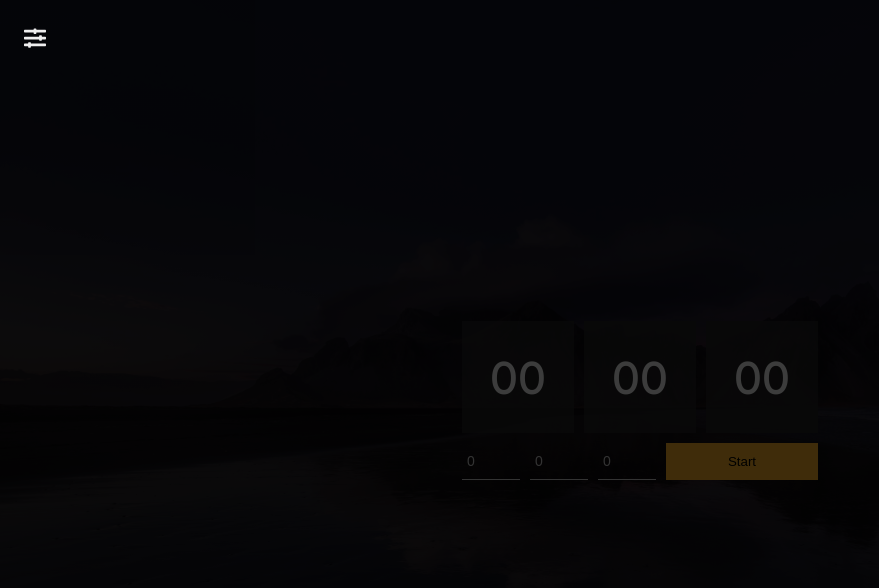
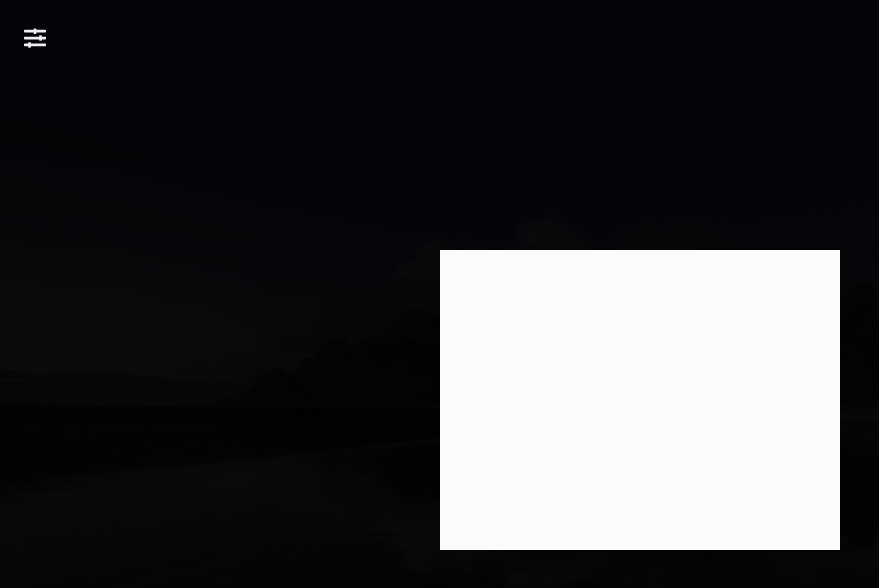
Before and after one commit to krptstc/js-timer, a website: page index.html in a window 1280 px wide. Both pictures are taken after a click on the element 35 px from the left and 38 px from the top of the page. Shown: the whole page, without its empty margins (0-879 px from the left). Drawn offline with Linux system fonts and the light colour scheme.

Commit message:
Adding settings box

```diff
--- a/index.html
+++ b/index.html
@@ -15,7 +15,9 @@
     <div class="settings-icon">
       <i class="fas fa-sliders-h icon"></i>
     </div>
-    <div class="dark-overlay"></div>
+    <div class="dark-overlay">
+      <div class="settings-box"></div>
+    </div>
     <section class="main-section">
       <div class="timer">
         <div class="timer-time">
--- a/style.css
+++ b/style.css
@@ -26,6 +26,9 @@ body {
   position: fixed;
   top: 0;
   left: 0;
+  display: flex;
+  flex-direction: column;
+  align-items: center;
   background: rgba(0, 0, 0, .75);
   z-index: 5;
   opacity: 0;
@@ -33,9 +36,22 @@ body {
 }
 
 .dark-overlay.active {
-  width: 100%;
-  height: 100vh;
   opacity: 1;
+}
+
+.dark-overlay .settings-box {
+  position: relative;
+  top: 100%;
+  width: 40rem;
+  height: 30rem;
+  background-color: #FCFCFC;
+  color: #141414;
+  transition: .2s;
+}
+
+.dark-overlay.active .settings-box {
+  top: 50%;
+  transform: translateY(-50%);
 }
 
 .main-section {
```
